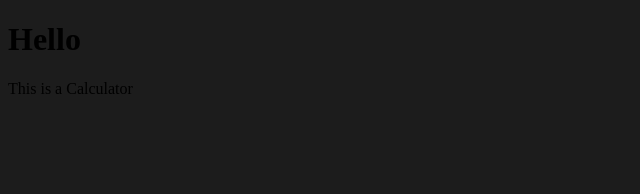
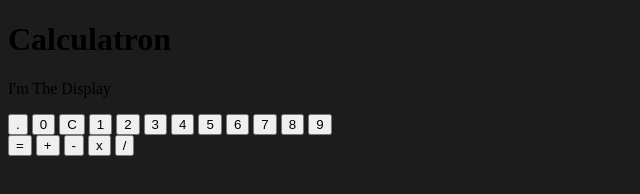
Before and after one commit to ZackD-Git/calculator, a plain HTML site: page index.html in a window 1280 px wide. Shown: the whole page, without its empty margins (0-640 px from the left). Drawn offline with Linux system fonts and the light colour scheme.

Commit message:
Complete HTML Buttons and Screen

```diff
--- a/index.html
+++ b/index.html
@@ -10,7 +10,32 @@
     <script src="script.js" defer></script>
 </head>
 <body>
-    <h1>Hello</h1>
-    <p>This is a Calculator</p>
+    <h1>Calculatron</h1>
+    <div class="calculator_body">
+        <p class="display_screen">I'm The Display</p>
+        <div class="digit_block">
+            <button id="dot" class="Button Digit">.</button>
+            <button id="zero" class="Button Digit">0</button>
+            <button id="clear" class="Button Function">C</button>
+            <button id="one" class="Button Digit">1</button>
+            <button id="two" class="Button Digit">2</button>
+            <button id="three" class="Button Digit">3</button>
+            <button id="four" class="Button Digit">4</button>
+            <button id="five" class="Button Digit">5</button>
+            <button id="six" class="Button Digit">6</button>
+            <button id="seven" class="Button Digit">7</button>
+            <button id="eight" class="Button Digit">8</button>
+            <button id="nine" class="Button Digit">9</button>
+        </div>
+
+        <div class="function_block">
+            <button id="equals" class="Button Function">=</button>
+            <button id="add" class="Button Function">+</button>
+            <button id="subtract" class="Button Function">-</button>
+            <button id="multiply" class="Button Function">x</button>
+            <button id="divide" class="Button Function">/</button>
+        </div>
+    </div>
+
 </body>
 </html>
```
